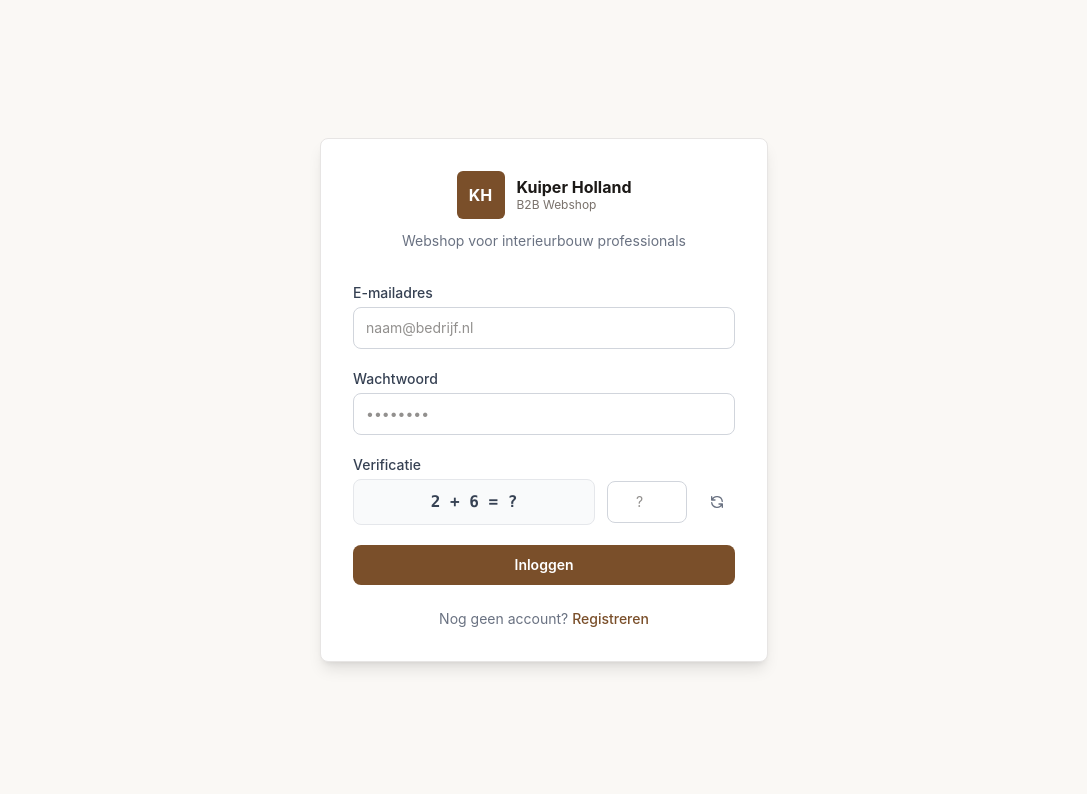
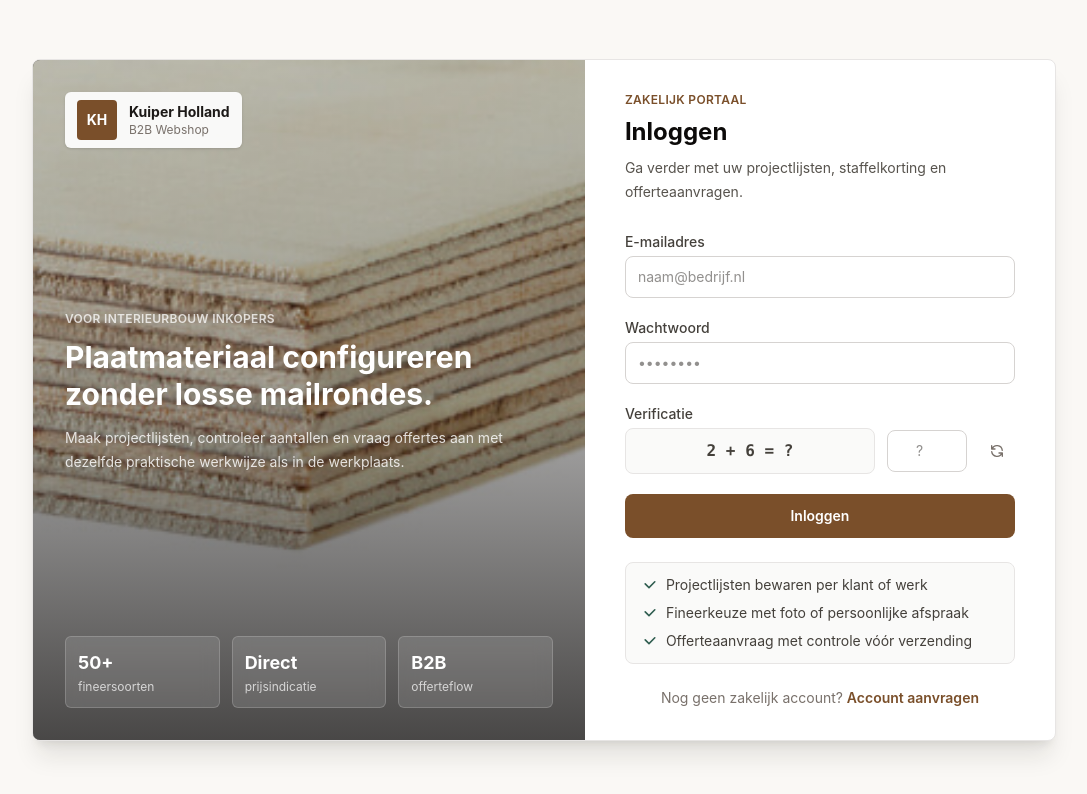
Before and after one commit to SGLBCH/KuiperWebshop, a Next.js app: page /login in a window 1280 px wide. Shown: the top 794 px of the page, without its empty margins (96-1183 px from the left). Built offline with nearby package versions, Linux system fonts and the light colour scheme.

Commit message:
Redesign B2B login page

```diff
--- a/app/(auth)/login/page.tsx
+++ b/app/(auth)/login/page.tsx
@@ -98,26 +98,86 @@ export default function LoginPage() {
   }
 
   return (
-    <div className="w-full max-w-md">
-      <div className="bg-white rounded-lg shadow-lg border border-stone-200 p-8">
-        {/* Logo / Header */}
-        <div className="text-center mb-8">
-          <div className="flex items-center justify-center gap-3 mb-3">
-            <span className="h-12 w-12 rounded-md bg-[var(--color-primary)] text-white flex items-center justify-center font-bold">KH</span>
-            <span className="text-left leading-tight">
+    <div className="w-full max-w-5xl">
+      <div className="overflow-hidden rounded-lg border border-stone-200 bg-white shadow-xl shadow-stone-900/10">
+        <div className="grid min-h-[620px] lg:grid-cols-[1.08fr_0.92fr]">
+          <section className="relative hidden min-h-full bg-stone-900 lg:block">
+            <img
+              src="/auth/login-panel.jpg"
+              alt="Berken multiplex plaatmateriaal"
+              className="absolute inset-0 h-full w-full object-cover"
+            />
+            <div className="absolute inset-0 bg-gradient-to-b from-stone-950/25 via-stone-950/35 to-stone-950/75" />
+            <div className="relative flex h-full flex-col justify-between p-8 text-white">
+              <div className="inline-flex w-fit items-center gap-3 rounded-md bg-white/92 px-3 py-2 text-stone-900 shadow-sm">
+                <span className="flex h-10 w-10 items-center justify-center rounded bg-[var(--color-primary)] text-sm font-bold text-white">
+                  KH
+                </span>
+                <span className="leading-tight">
+                  <span className="block text-sm font-bold">Kuiper Holland</span>
+                  <span className="block text-xs text-stone-500">B2B Webshop</span>
+                </span>
+              </div>
+
+              <div className="max-w-md">
+                <p className="mb-3 text-xs font-semibold uppercase tracking-wide text-white/75">
+                  Voor interieurbouw inkopers
+                </p>
+                <h1 className="text-3xl font-bold leading-tight">
+                  Plaatmateriaal configureren zonder losse mailrondes.
+                </h1>
+                <p className="mt-3 text-sm leading-6 text-white/82">
+                  Maak projectlijsten, controleer aantallen en vraag offertes aan met dezelfde praktische werkwijze als in de werkplaats.
+                </p>
+              </div>
+
+              <div className="grid grid-cols-3 gap-3 text-sm">
+                {[
+                  ['50+', 'fineersoorten'],
+                  ['Direct', 'prijsindicatie'],
+                  ['B2B', 'offerteflow'],
+                ].map(([value, label]) => (
+                  <div key={label} className="rounded-md border border-white/18 bg-white/12 p-3 backdrop-blur">
+                    <p className="text-lg font-bold">{value}</p>
+                    <p className="mt-0.5 text-xs text-white/72">{label}</p>
+                  </div>
+                ))}
+              </div>
+            </div>
+          </section>
+
+          <section className="flex items-center px-5 py-8 sm:px-8 lg:px-10">
+            <div className="mx-auto w-full max-w-md">
+              <div className="mb-7 lg:hidden">
+                <div className="mb-4 flex items-center gap-3">
+                  <span className="flex h-12 w-12 items-center justify-center rounded-md bg-[var(--color-primary)] font-bold text-white">
+                    KH
+                  </span>
+                  <span className="leading-tight">
                     <span className="block font-bold text-stone-900">Kuiper Holland</span>
                     <span className="block text-xs text-stone-500">B2B Webshop</span>
                   </span>
                 </div>
-          <p className="text-sm text-gray-500">
-            Webshop voor interieurbouw professionals
+                <img
+                  src="/auth/login-panel.jpg"
+                  alt="Berken multiplex plaatmateriaal"
+                  className="h-28 w-full rounded-lg border border-stone-200 object-cover"
+                />
+              </div>
+
+              <div className="mb-7">
+                <p className="mb-2 text-xs font-semibold uppercase tracking-wide text-[var(--color-primary)]">
+                  Zakelijk portaal
+                </p>
+                <h2 className="text-2xl font-bold text-stone-950">Inloggen</h2>
+                <p className="mt-2 text-sm leading-6 text-stone-600">
+                  Ga verder met uw projectlijsten, staffelkorting en offerteaanvragen.
                 </p>
               </div>
 
               <form onSubmit={handleSubmit} className="space-y-5">
-          {/* Email */}
                 <div>
-            <label htmlFor="email" className="block text-sm font-medium text-gray-700 mb-1">
+                  <label htmlFor="email" className="block text-sm font-medium text-stone-700 mb-1">
                     E-mailadres
                   </label>
                   <input
@@ -128,13 +188,12 @@ export default function LoginPage() {
                     required
                     autoComplete="email"
                     placeholder="naam@bedrijf.nl"
-              className="w-full px-3 py-2.5 border border-gray-300 rounded-lg text-sm kuiper-focus"
+                    className="w-full rounded-lg border border-stone-300 px-3 py-2.5 text-sm kuiper-focus"
                   />
                 </div>
 
-          {/* Password */}
                 <div>
-            <label htmlFor="password" className="block text-sm font-medium text-gray-700 mb-1">
+                  <label htmlFor="password" className="block text-sm font-medium text-stone-700 mb-1">
                     Wachtwoord
                   </label>
                   <input
@@ -145,17 +204,16 @@ export default function LoginPage() {
                     required
                     autoComplete="current-password"
                     placeholder="••••••••"
-              className="w-full px-3 py-2.5 border border-gray-300 rounded-lg text-sm kuiper-focus"
+                    className="w-full rounded-lg border border-stone-300 px-3 py-2.5 text-sm kuiper-focus"
                   />
                 </div>
 
-          {/* Math CAPTCHA */}
                 <div>
-            <label className="block text-sm font-medium text-gray-700 mb-1">
+                  <label className="block text-sm font-medium text-stone-700 mb-1">
                     Verificatie
                   </label>
                   <div className="flex items-center gap-3">
-              <div className="flex-1 bg-gray-50 border border-gray-200 rounded-lg px-4 py-2.5 text-center font-mono font-semibold text-gray-700 select-none">
+                    <div className="flex-1 select-none rounded-lg border border-stone-200 bg-stone-50 px-4 py-2.5 text-center font-mono font-semibold text-stone-700">
                       {captcha.a} + {captcha.b} = ?
                     </div>
                     <input
@@ -164,13 +222,13 @@ export default function LoginPage() {
                       onChange={e => setCaptchaAnswer(e.target.value)}
                       required
                       placeholder="?"
-                className="w-20 px-3 py-2.5 border border-gray-300 rounded-lg text-sm text-center kuiper-focus"
+                      className="w-20 rounded-lg border border-stone-300 px-3 py-2.5 text-center text-sm kuiper-focus"
                     />
                     <button
                       type="button"
                       onClick={refreshCaptcha}
                       title="Nieuwe berekening"
-                className="p-2.5 text-gray-500 hover:text-gray-700 hover:bg-gray-100 rounded-lg"
+                      className="rounded-lg p-2.5 text-stone-500 hover:bg-stone-100 hover:text-stone-700"
                     >
                       <svg className="w-4 h-4" fill="none" stroke="currentColor" viewBox="0 0 24 24">
                         <path strokeLinecap="round" strokeLinejoin="round" strokeWidth={2} d="M4 4v5h.582m15.356 2A8.001 8.001 0 004.582 9m0 0H9m11 11v-5h-.581m0 0a8.003 8.003 0 01-15.357-2m15.357 2H15" />
@@ -179,22 +237,40 @@ export default function LoginPage() {
                   </div>
                 </div>
 
-          {/* Submit */}
                 <button
                   type="submit"
                   disabled={loading}
-            className="w-full py-2.5 px-4 bg-[var(--color-primary)] hover:bg-[var(--color-primary-dark)] disabled:opacity-50 text-white font-semibold rounded-lg transition-colors text-sm"
+                  className="w-full rounded-lg bg-[var(--color-primary)] px-4 py-3 text-sm font-semibold text-white transition-colors hover:bg-[var(--color-primary-dark)] disabled:opacity-50"
                 >
                   {loading ? 'Bezig met inloggen…' : 'Inloggen'}
                 </button>
               </form>
 
-        {/* Links */}
-        <div className="mt-6 text-center text-sm text-gray-500">
-          Nog geen account?{' '}
-          <Link href="/signup" className="text-[var(--color-primary)] hover:text-[var(--color-primary-dark)] font-medium">
-            Registreren
+              <div className="mt-6 rounded-lg border border-stone-200 bg-stone-50 px-4 py-3">
+                <ul className="space-y-2 text-sm text-stone-700">
+                  {[
+                    'Projectlijsten bewaren per klant of werk',
+                    'Fineerkeuze met foto of persoonlijke afspraak',
+                    'Offerteaanvraag met controle vóór verzending',
+                  ].map(item => (
+                    <li key={item} className="flex items-start gap-2">
+                      <svg className="mt-0.5 h-4 w-4 shrink-0 text-[#2f5d50]" viewBox="0 0 20 20" fill="currentColor">
+                        <path fillRule="evenodd" d="M16.704 5.29a1 1 0 0 1 .006 1.414l-7.25 7.31a1 1 0 0 1-1.42.001L3.29 9.235a1 1 0 1 1 1.42-1.41l4.04 4.07 6.54-6.6a1 1 0 0 1 1.414-.006Z" clipRule="evenodd" />
+                      </svg>
+                      <span>{item}</span>
+                    </li>
+                  ))}
+                </ul>
+              </div>
+
+              <div className="mt-6 text-center text-sm text-stone-500">
+                Nog geen zakelijk account?{' '}
+                <Link href="/signup" className="font-semibold text-[var(--color-primary)] hover:text-[var(--color-primary-dark)]">
+                  Account aanvragen
                 </Link>
+              </div>
+            </div>
+          </section>
         </div>
       </div>
     </div>
```
Also changed, not shown: public/auth/login-panel.jpg (added). Lines whose indentation alone changed are shown as unchanged.
